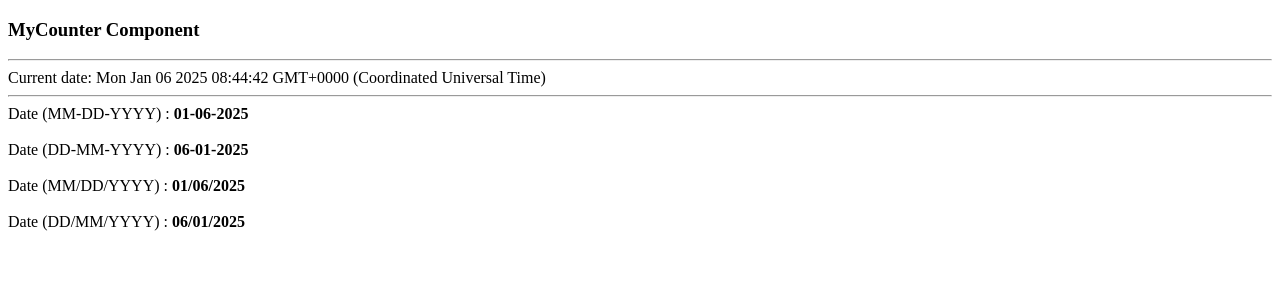
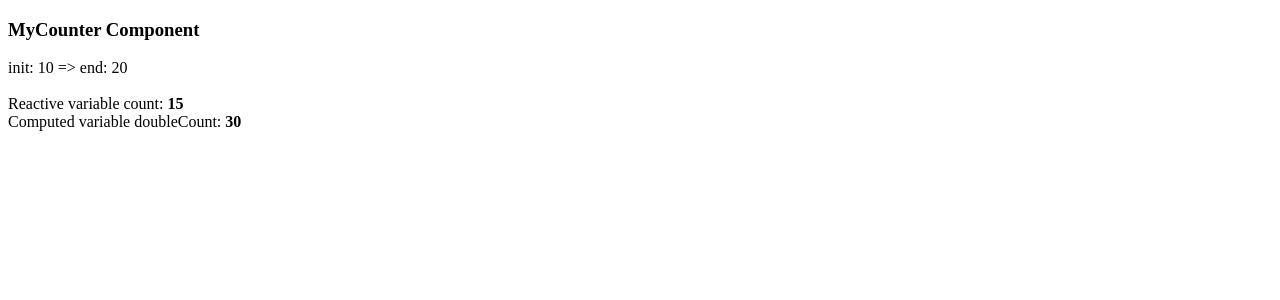
Before and after one commit to IrsyadHalimi/vueapp, a Vue app: page / in a window 1280 px wide. Shown: the top 300 px of the page. Built offline with nearby package versions, Linux system fonts and the light colour scheme.

Commit message:
utilizes the init and end

```diff
--- a/src/App.vue
+++ b/src/App.vue
@@ -3,7 +3,7 @@ import MyCounter from './components/MyCounter.vue'
 </script>
 
 <template>
-  <MyCounter/>
+  <MyCounter init=10 end=20 />
 </template>
 
 <style scoped>
--- a/src/components/MyCounter.vue
+++ b/src/components/MyCounter.vue
@@ -1,53 +1,44 @@
 <script setup>
-import { customRef } from "vue";
+import { ref, computed, onMounted, onUnmounted, defineProps } from 'vue';
 
-const formatDate = (date, format) => {
-  const options = { year: 'numeric', month: '2-digit', day: '2-digit' };
-  if (format == "MM-DD-YYYY")
-    return date.toLocaleDateString('en-US', options).replace(/\//g, '-');
-  else if (format == "DD-MM-YYYY")
-    return date.toLocaleDateString('en-GB', options).replace(/\//g, '-');
-  else if (format == "MM/DD/YYYY")
-    return date.toLocaleDateString('en-US', options);
-  else if (format == "DD/MM/YYYY")
-    return date.toLocaleDateString('en-GB', options);
+let timer;
+
+const props = defineProps(["init", "end"]);
+
+const init = props.init || 0;
+const end = props.end || 0;
+
+const count = ref(parseInt(init));
+const doubleCount = computed(() => count.value * 2);
+
+const increment = () => {
+  if (!end || count.value < parseInt(end)) count.value++;
+  else stop();
+};
+
+const start = () => {
+  timer = setInterval(() => {
+    increment();
+  }, 1000);
+};
+
+const stop = () => {
+  clearInterval(timer);
 }
 
-const useFormatDate = (date, format) => {
-  return customRef((track, trigger) => {
-    let value = date;
-    return {
-      get() {
-        track();
-        return formatDate(value, format);
-      },
-      set(newValue) {
-        value = newValue;
-        trigger();
-      }
-    };
-  });
-};
+onMounted(() => {
+  start();
+});
 
-const date = new Date();
-
-const dateMMDDYYYY = useFormatDate(date, "MM-DD-YYYY");
-const dateDDMMYYYY = useFormatDate(date, "DD-MM-YYYY");
-const dateMMDDYYYY_slash = useFormatDate(date, "MM/DD/YYYY");
-const dateDDMMYYYY_slash = useFormatDate(date, "DD/MM/YYYY");
-
+onUnmounted(() => {
+  stop();
+});
 </script>
 <template>
   <h3>MyCounter Component</h3>
-  <hr>
-  Current date: {{ date }}
-  <hr>
-  Date (MM-DD-YYYY) : <b>{{ dateMMDDYYYY }}</b>
-  <br><br>
-  Date (DD-MM-YYYY) : <b>{{ dateDDMMYYYY }}</b>
-  <br><br>
-  Date (MM/DD/YYYY) : <b>{{ dateMMDDYYYY_slash }}</b>
-  <br><br>
-  Date (DD/MM/YYYY) : <b>{{ dateDDMMYYYY_slash }}</b>
-  <br><br>
+  init: {{ init }} => end: {{ end }}
+  <br /><br />
+  Reactive variable count: <b>{{ count }}</b>
+  <br />
+  Computed variable doubleCount: <b>{{ doubleCount }}</b>
 </template>
```
Also changed, not shown: src/composables/useUpperCase.js (added, +20 -0 lines).
